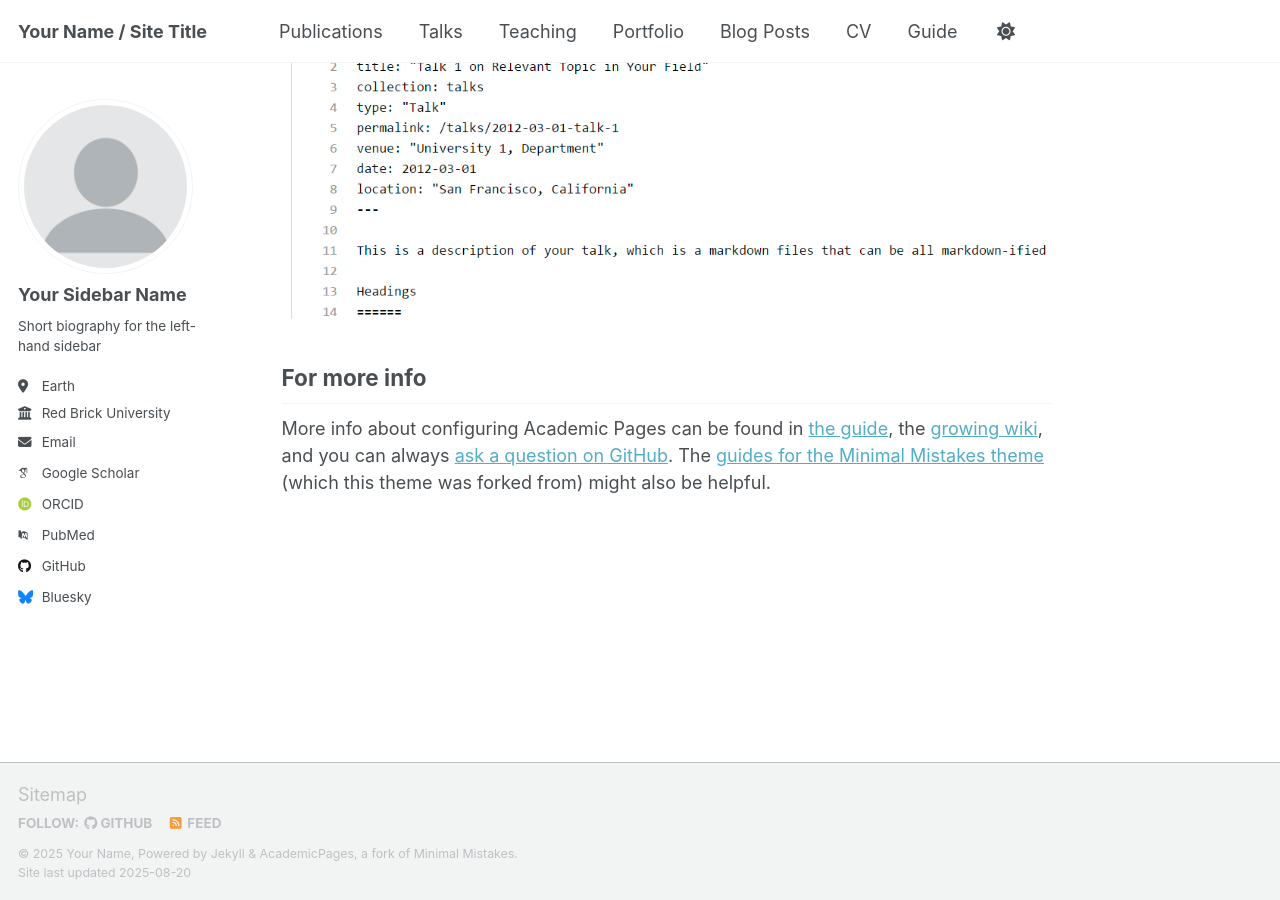
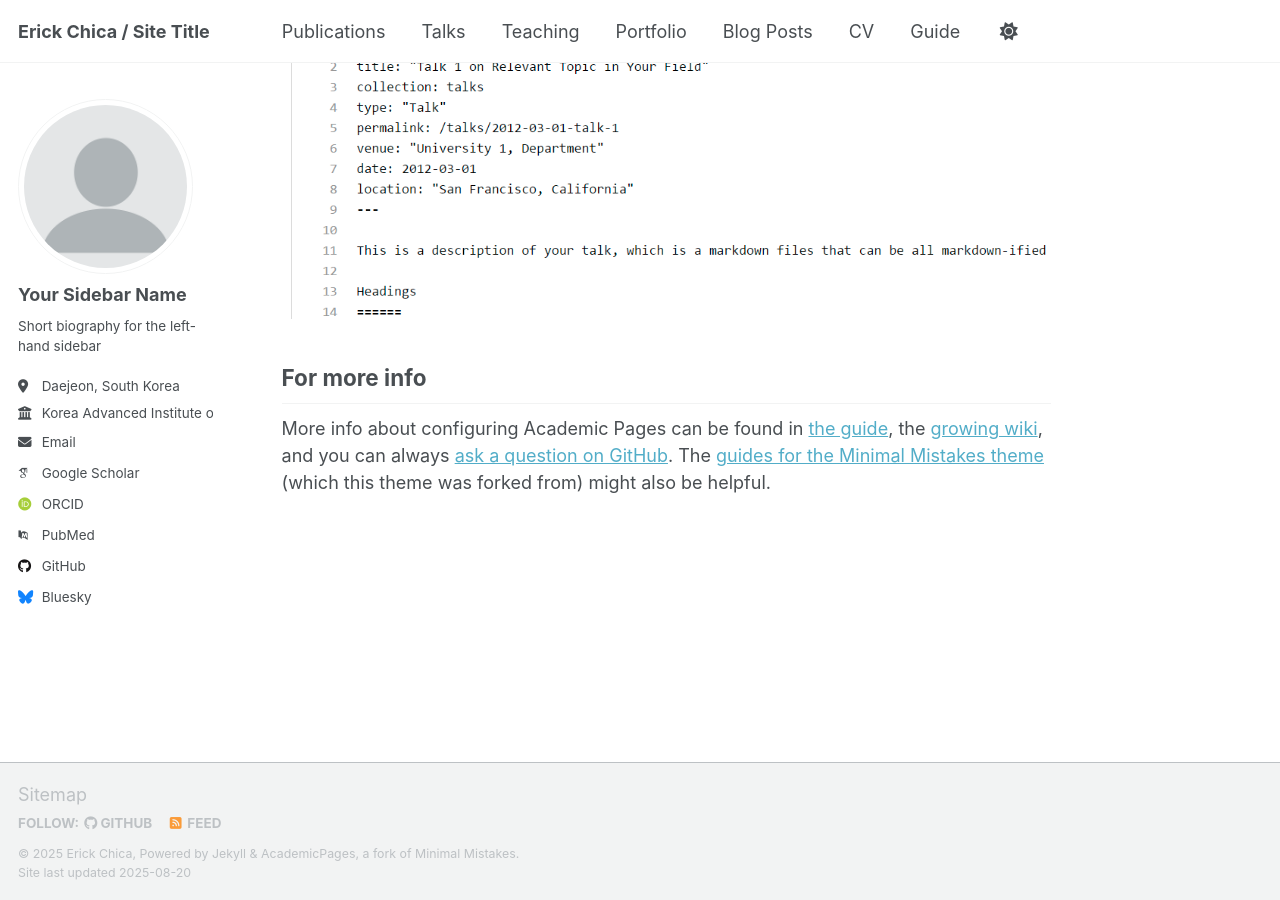
Before and after one commit to Belgodie/belgodie.github.io, a Jekyll site: the page built from _pages/about.md, in a window 1280 px wide and 900 px high, scrolled down 2880 px. Built offline with Jekyll 4.4.1, drawn with Linux system fonts in a browser that asks for light colours; some web fonts are replaced; a script that is not in the unit is left out.

Commit message:
Update _config.yml

```diff
--- a/_config.yml
+++ b/_config.yml
@@ -9,9 +9,9 @@
 # Basic Site Settings
 locale                   : "en-US"
 site_theme               : "default" # Currently available options are "default", "air"
-title                    : "Your Name / Site Title"
+title                    : "Erick Chica / Site Title"
 title_separator          : "-"
-name                     : &name "Your Name"
+name                     : &name "Erick Chica"
 description              : &description "personal description"
 url                      : https://belgodie.github.io # the base hostname & protocol for your site e.g. "https://[your GitHub username].github.io" or if you already have some other page hosted on Github then use "https://[your GitHub username].github.io/[Your Repo Name]"
 baseurl                  : "" # the subpath of your site, e.g. "/blog"
@@ -26,10 +26,10 @@ author:
   name             : "Your Sidebar Name"
   pronouns         : # example: "she/her"
   bio              : "Short biography for the left-hand sidebar"
-  location         : "Earth"
-  employer         : "Red Brick University"
+  location         : "Daejeon, South Korea"
+  employer         : "Korea Advanced Institute of Science and Technology"
   uri              : # URL
-  email            : "none@example.org"
+  email            : "erickchica[at]kaist.ac.kr"
 
   # Academic websites
   academia         : # URL
```
